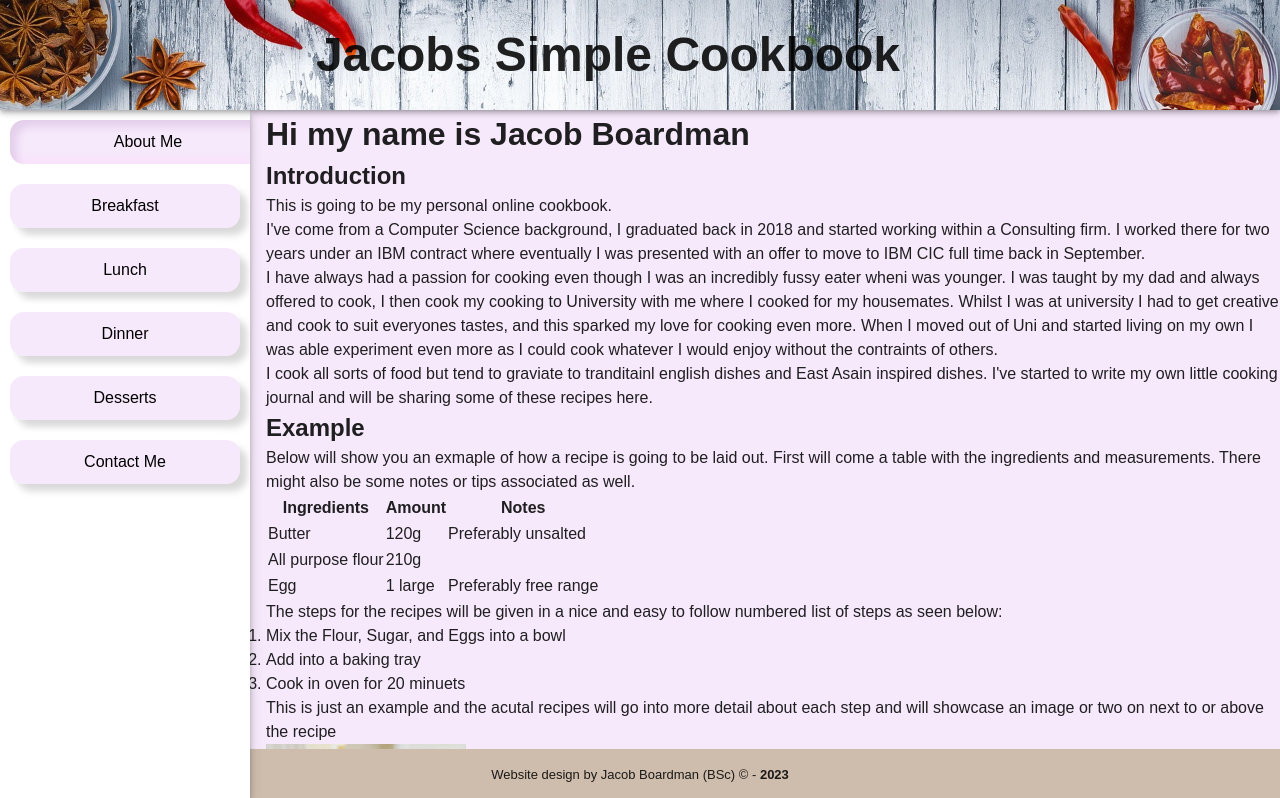
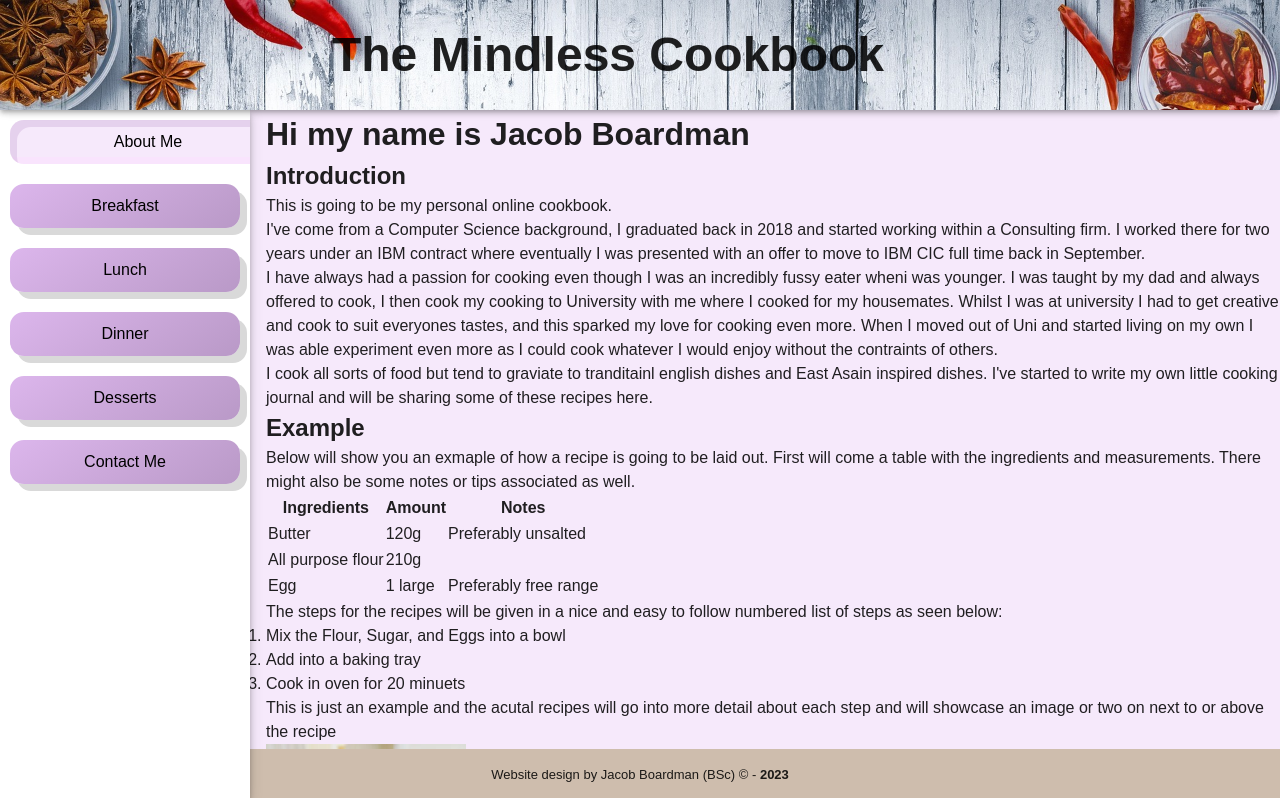
Before and after one commit to Jacob-Boardman/jacob-boardman.github.io, a Vue app in the folder vue3-jacobs-cookbook/: page / in a window 1280 px wide. Shown: the top 798 px of the page. Built offline with nearby package versions, Linux system fonts and the light colour scheme; the HTML template or start-up script is replaced by a standard one; a web font is replaced by a local one.

Commit message:
updated nav slightly

```diff
--- a/vue3-jacobs-cookbook/src/App.vue
+++ b/vue3-jacobs-cookbook/src/App.vue
@@ -33,14 +33,14 @@ export default {
   components: { HeaderBar, FooterBar, NavBar },
   data() {
     return {
-      recipes: {},
+      recipes: {}
     };
   },
   methods: {
     setData(data) {
       this.recipes = data;
-    },
-  },
+    }
+  }
 };
 </script>
 
--- a/vue3-jacobs-cookbook/src/components/HeaderBar.vue
+++ b/vue3-jacobs-cookbook/src/components/HeaderBar.vue
@@ -6,7 +6,7 @@
       class="text-center align-self-center flex-grow-1"
       :class="notBasePath[$route.path] ? 'ml-7' : 'ml-n16'"
     >
-      Jacobs Simple Cookbook
+      The Mindless Cookbook
     </h1>
     <div v-if="notBasePath[$route.path]" class="header-image">
       <img src="../assets/ProfilePicture.jpeg" alt="Image of Jacob Boardman" />
--- a/vue3-jacobs-cookbook/src/components/NavBar.vue
+++ b/vue3-jacobs-cookbook/src/components/NavBar.vue
@@ -70,10 +70,6 @@ export default {
 };
 </script>
 <style scoped>
-.navbar {
-  background: #ffffff;
-}
-
 .navItemContainer {
   color: #000000;
   text-decoration: none;
@@ -87,8 +83,8 @@ export default {
   border-top-right-radius: 14px;
   border-bottom-left-radius: 14px;
   border-bottom-right-radius: 14px;
-  background: #e3bbf354;
-  box-shadow: 7px 7px 7px #d9d9d9, -7px -7px 7px #ffffff;
+  background: linear-gradient(145deg, #dcb6ec, #b999c7);
+  box-shadow: 7px 7px 0px #d9d9d9, -7px -7px 0px #ffffff;
   transition: 0.5s;
   color: #000000;
   text-decoration: none;
@@ -102,7 +98,7 @@ export default {
   color: #000000;
   background: #e3bbf354;
   border-radius: 14px;
-  box-shadow: inset 7px 7px 7px #c19fcf54, inset -7px -7px 7px #ffd7ff54;
+  box-shadow: inset 7px 7px 0px #c19fcf54, inset -7px -7px 0px #ffd7ff54;
 }
 
 .subNavContainter {
@@ -118,8 +114,8 @@ export default {
 .subNavItem {
   font-size: small;
   border-radius: 14px;
-  background: #e3bbf354;
-  box-shadow: 7px 7px 7px #d9d9d9, -7px -7px 7px #ffffff;
+  background: linear-gradient(145deg, #dcb6ec, #b999c7);
+  box-shadow: 7px 7px 0px #d9d9d9, -7px -7px 0px #ffffff;
   transition: 0.5s;
   color: #000000;
   text-decoration: none;
@@ -147,7 +143,7 @@ export default {
   border-top-right-radius: 0px;
   border-bottom-left-radius: 14px;
   border-bottom-right-radius: 0px;
-  box-shadow: inset 7px 7px 7px #c19fcf54, inset -7px -7px 7px #ffd7ff54;
+  box-shadow: inset 7px 7px 0px #c19fcf54, inset -7px -7px 0px #ffd7ff54;
   width: 120%;
   z-index: 10000;
 }
@@ -156,6 +152,6 @@ export default {
   color: #000000;
   background: #e3bbf354;
   border-radius: 14px;
-  box-shadow: inset 7px 7px 7px #c19fcf54, inset -7px -7px 7px #ffd7ff54;
+  box-shadow: inset 7px 7px 0px #c19fcf54, inset -7px -7px 0px #ffd7ff54;
 }
 </style>
```
